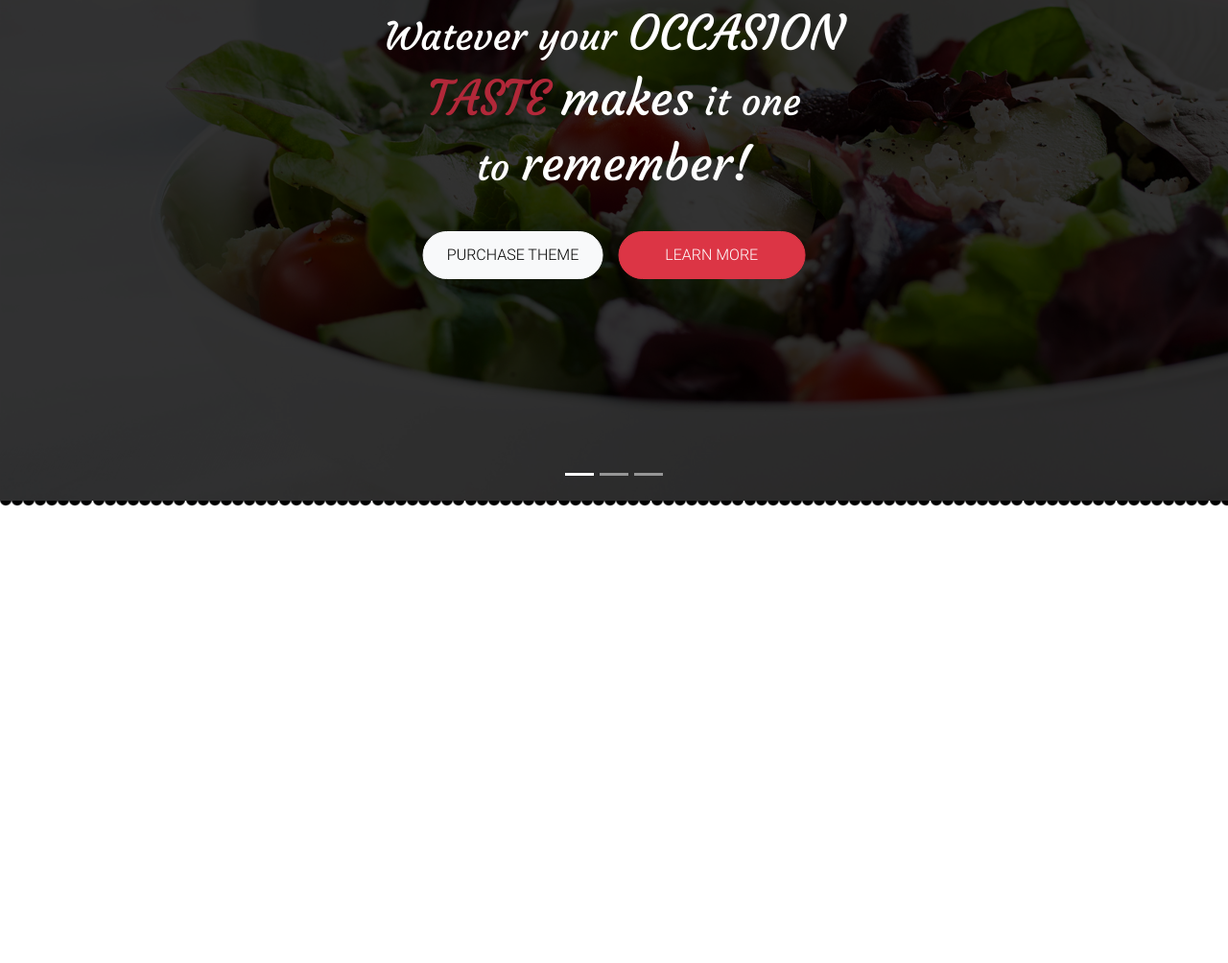
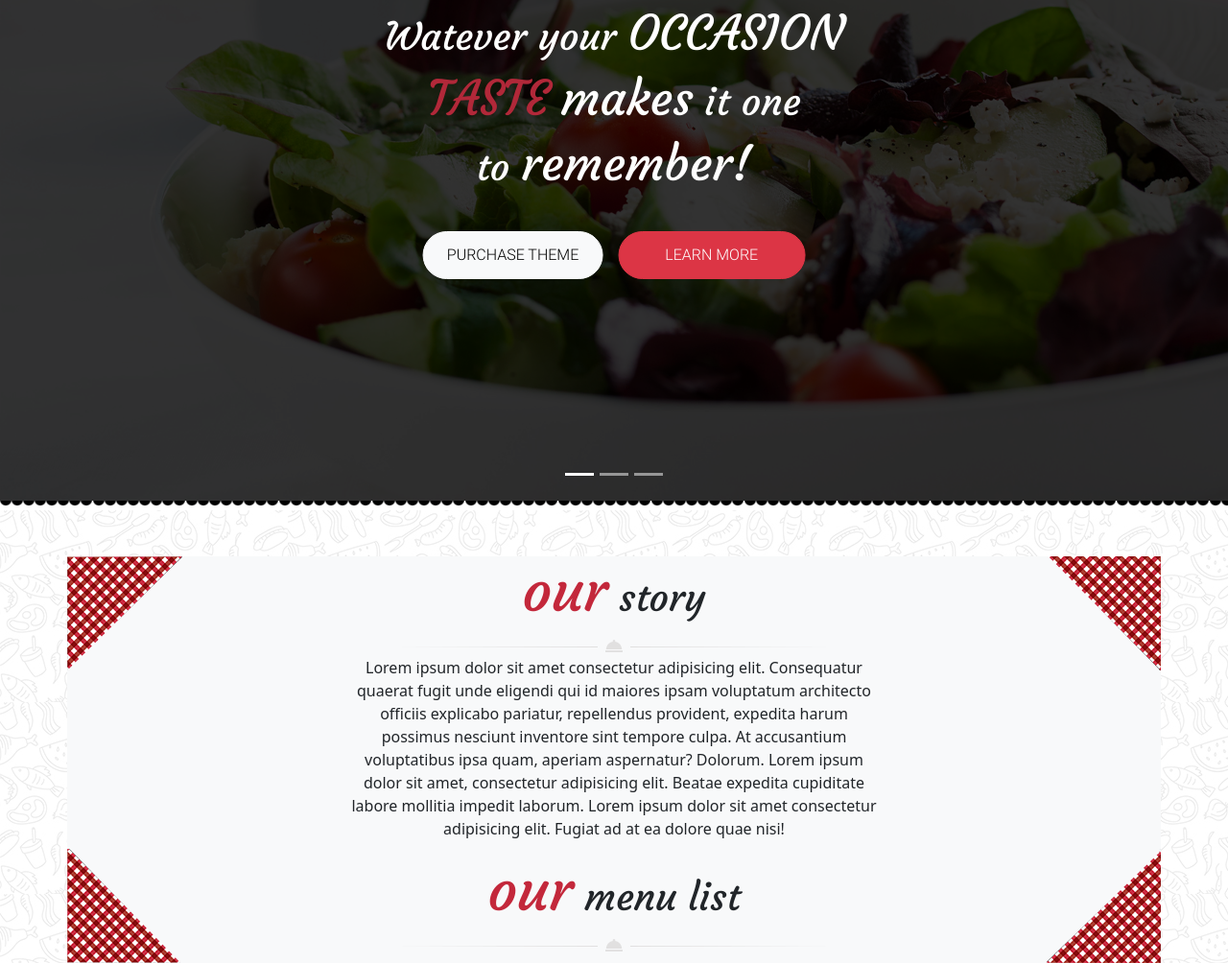
Before and after one commit to saidlionsgeeek/projet-css, a website: page index.html in a window 1280 px wide. Shown: the part 278-1282 px from the top of the page at 96% size. Before the commit the page ends 810 px from the top, so only its background shows below. Drawn offline with nearby package versions, Linux system fonts and the light colour scheme.

Commit message:
section1

```diff
--- a/index.html
+++ b/index.html
@@ -11,7 +11,8 @@
 
 <body>
     <header class="position-relative  p">
-        <nav class="d-flex d-md-block d-lg-flex justify-content-lg-between align-items-lg-center  navbar-index gap-lg-5">
+        <nav
+            class="d-flex d-md-block d-lg-flex justify-content-lg-between align-items-lg-center  navbar-index gap-lg-5">
             <ul
                 class="d-none d-md-flex d-lg-flex list-unstyled gap-5  border border-2 border-light border-end-0 border-start-0  ">
                 <li class=" hover-li p-3 "><a class="text-decoration-none text-light " href="#">HOME</a></li>
@@ -37,24 +38,28 @@
         <!-- dropdown navbar -->
         <div class="d-sm-block d-lg-none d-md-none  me-1 bg-black">
             <div class="dropdown  ">
-                <button class="btn dropdown-toggle btn-drop" type="button" data-bs-toggle="dropdown" aria-expanded="false">
+                <button class="btn dropdown-toggle btn-drop" type="button" data-bs-toggle="dropdown"
+                    aria-expanded="false">
                     <i class="fa-solid fa-bars" style="color: #ffffff;"></i>
                 </button>
                 <ul class="dropdown-menu text-center bg-dark  ps-3 ">
                     <li class=" hover-li p-3 ">
-                        <a class="text-decoration-none text-light " href="#">HOME</a></li>
+                        <a class="text-decoration-none text-light " href="#">HOME</a>
+                    </li>
                     <li class="hover-li  hover-li-width p-3 text-center">
-                        <a class="text-decoration-none text-light"
-                            href="#">ABOUT US</a></li>
+                        <a class="text-decoration-none text-light" href="#">ABOUT US</a>
+                    </li>
                     <li class="hover-li  hover-li-width p-3 text-center"><a class="text-decoration-none text-light "
                             href="#">MENU LIST</a></li>
                     <li class="  hover-li p-3">
-                        <a class="text-decoration-none text-light" href="#">TEAM</a></li>
+                        <a class="text-decoration-none text-light" href="#">TEAM</a>
+                    </li>
                     <li class="hover-li  p-3">
                         <a class="text-decoration-none text-light" href="#">RESERVATION</a>
                     </li>
                     <li class="hover-li   p-3">
-                        <a class="text-decoration-none text-light " href="#">BLOG</a></li>
+                        <a class="text-decoration-none text-light " href="#">BLOG</a>
+                    </li>
                     <li class="hover-li   p-3">
                         <a class="text-decoration-none text-light" href="#">TESTIMONIALS</a>
                     </li>
@@ -107,6 +112,49 @@
 
 
 
+    <main>
+        <br><br>
+        <section class="container bg-light position-relative h-auto">
+            <div>
+                <div class="top-left"><img src="./public/images/box-left-top.png" alt=""></div>
+                <div class="top-right"><img src="./public/images/box-right-top.png" alt=""></div>
+                <div class="bottom-left"><img src="./public/images/box-bottom-left.png" alt=""></div>
+                <div class="bottom-right"><img src="./public/images/box-bottom_right.png" alt=""></div>
+            </div>
+
+            <div>
+                <h1 class=" text-story"><span>our</span> story</h1>
+
+                <div class=" text-center ">
+                    <img src="./public/images/decoration_line.png" alt="">
+                </div>
+<div class="d-flex justify-content-center">
+                <p class=" text-center w-50 ">
+                    Lorem ipsum dolor sit amet consectetur adipisicing elit. Consequatur
+                    quaerat fugit unde eligendi
+                    qui id maiores ipsam voluptatum architecto officiis explicabo pariatur, repellendus provident,
+                    expedita harum possimus nesciunt inventore sint tempore culpa. At accusantium voluptatibus ipsa
+                    quam, aperiam aspernatur? Dolorum. Lorem ipsum dolor sit amet, consectetur adipisicing elit.
+                    Beatae expedita cupiditate labore mollitia impedit laborum. Lorem ipsum dolor sit amet consectetur
+                    adipisicing elit. Fugiat ad at ea dolore quae nisi!
+                </p>
+            </div>
+
+            </div>
+            <div>
+                <h1 class=" text-story"><span>our</span> menu list</h1>
+
+                <div class=" text-center pb-2">
+                    <img src="./public/images/decoration_line.png" alt="">
+                </div>
+
+
+            </div>
+        </section>
+    </main>
+
+
+
 
 
 
--- a/src/sass/_fonts.scss
+++ b/src/sass/_fonts.scss
@@ -1,8 +1,8 @@
 @font-face {
-    font-family:courgette;
+    font-family:"courgette";
     src: url("../../public/fonts/Courgette-Regular.ttf");
 }
 @font-face {
-    font-family: roboto-light;
+    font-family: "roboto-light";
     src: url("../../public/fonts/Roboto-Light.ttf");
 }
--- a/src/sass/modules/_main.scss
+++ b/src/sass/modules/_main.scss
@@ -0,0 +1,32 @@
+main{
+    background-image: url(../images/main_bg.jpg);
+    height: auto;
+}
+.text-story{
+    font-family: courgette;
+    text-align: center;
+    span{
+        color:rgb(195, 40, 59);
+        font-size: 60px;
+    }
+}
+.top-left{
+    position: absolute;
+    left: 0;
+    top:0;
+}
+.top-right{
+    position: absolute;
+    right: 0;
+    top:0;
+}
+.bottom-left{
+    position: absolute;
+    left: 0;
+    bottom:0;
+}
+.bottom-right{
+    position: absolute;
+    right: 0;
+    bottom:0;
+}
```
Also changed, not shown: public/css/app.css, 1 other file.
